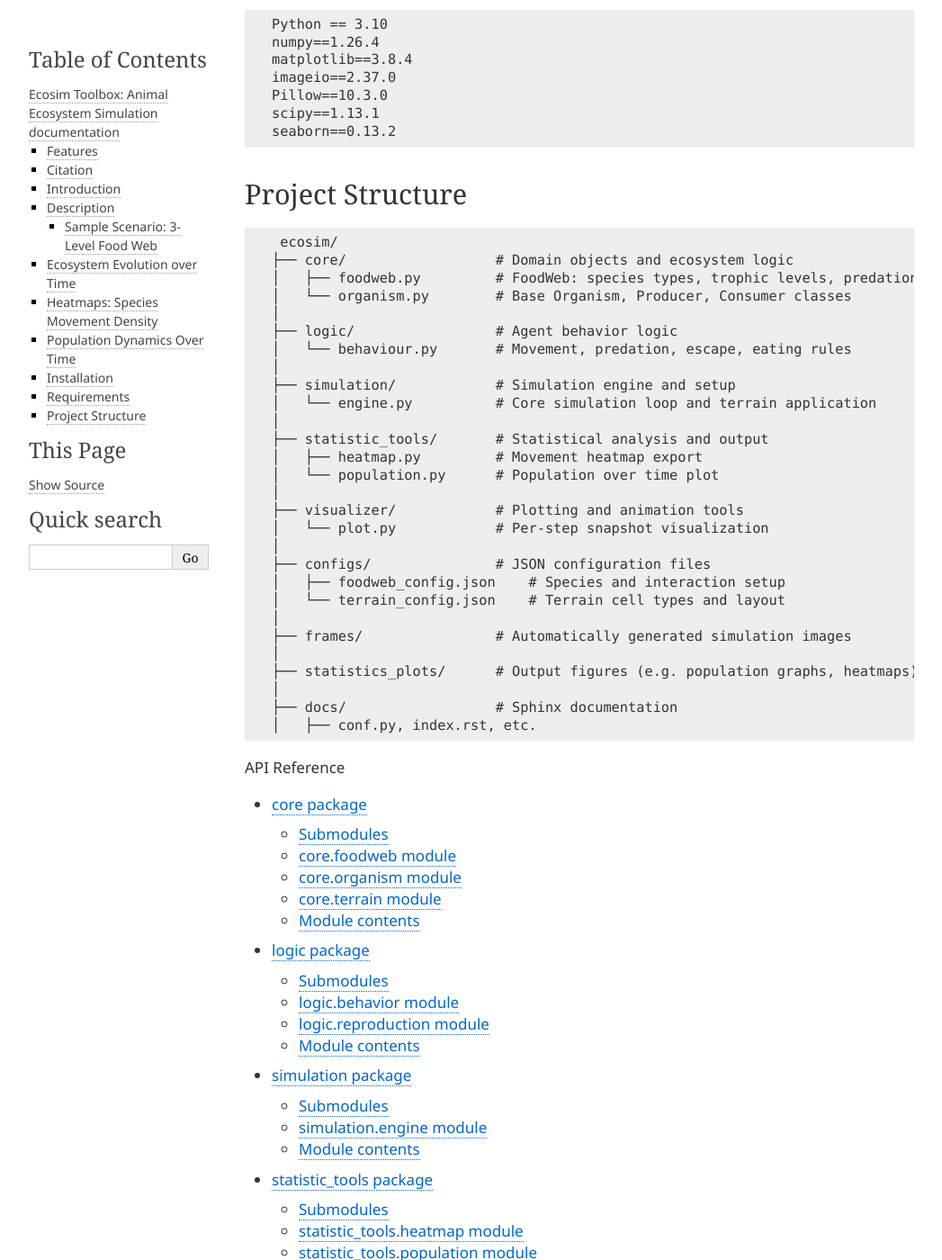
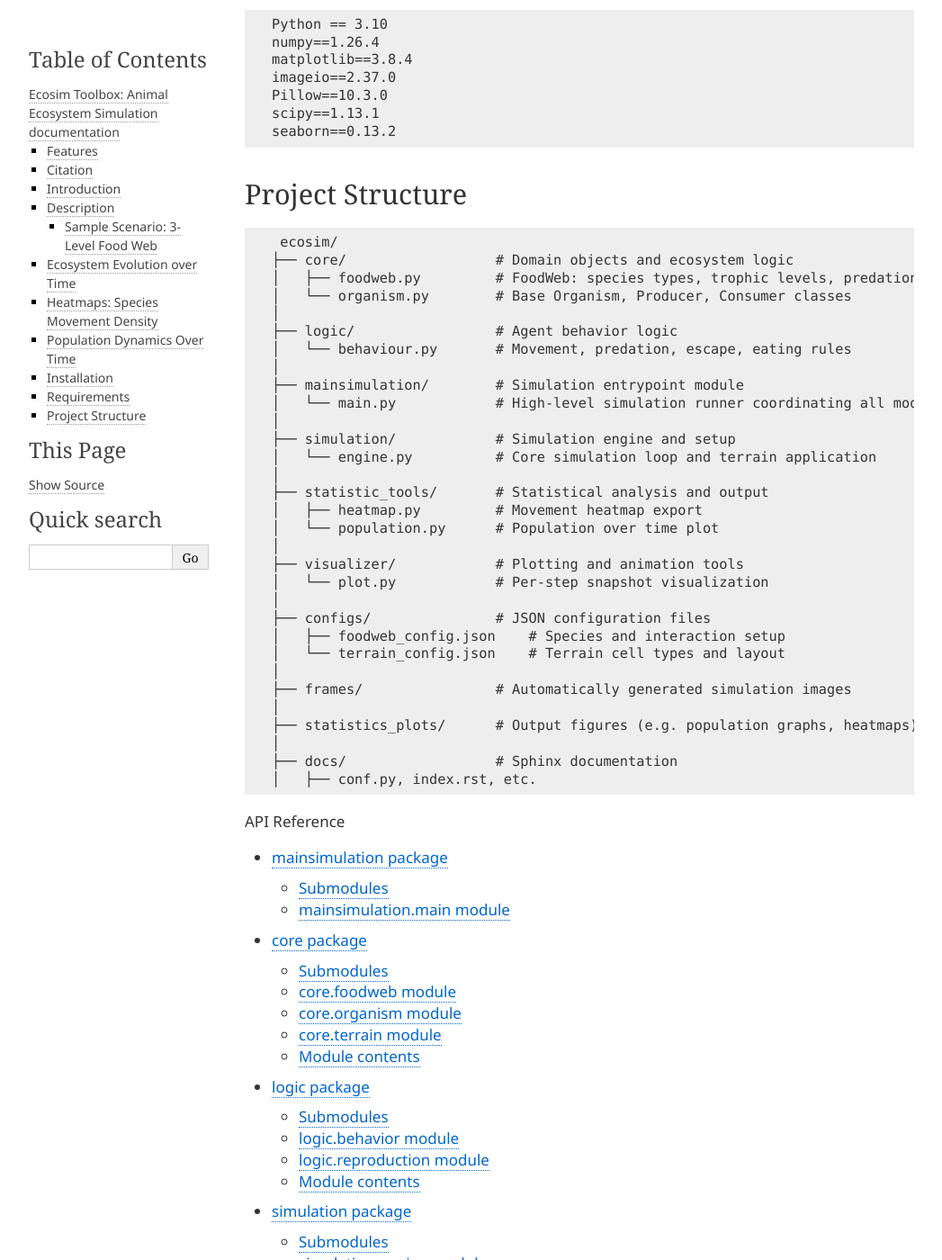
Before and after one commit to schan45/ecosim, a Sphinx documentation site: the page built from docs/index.rst, in a window 1280 px wide and 1400 px high, scrolled down 4327 px. Shown: the whole window at 90% size, without its empty margins (106-1153 px from the left). Built offline with Sphinx 7.4.7, drawn with Linux system fonts in a browser that asks for light colours.

Commit message:
Update index.rst mainsimulation

```diff
--- a/docs/index.rst
+++ b/docs/index.rst
@@ -180,6 +180,9 @@ Project Structure
   ├── logic/                 # Agent behavior logic
   │   └── behaviour.py       # Movement, predation, escape, eating rules
   │
+  ├── mainsimulation/        # Simulation entrypoint module
+  │   └── main.py            # High-level simulation runner coordinating all modules
+  │
   ├── simulation/            # Simulation engine and setup
   │   └── engine.py          # Core simulation loop and terrain application
   │
@@ -209,6 +212,7 @@ Project Structure
    :maxdepth: 2
    :caption: API Reference
 
+   mainsimulation
    core
    logic
    simulation
```
